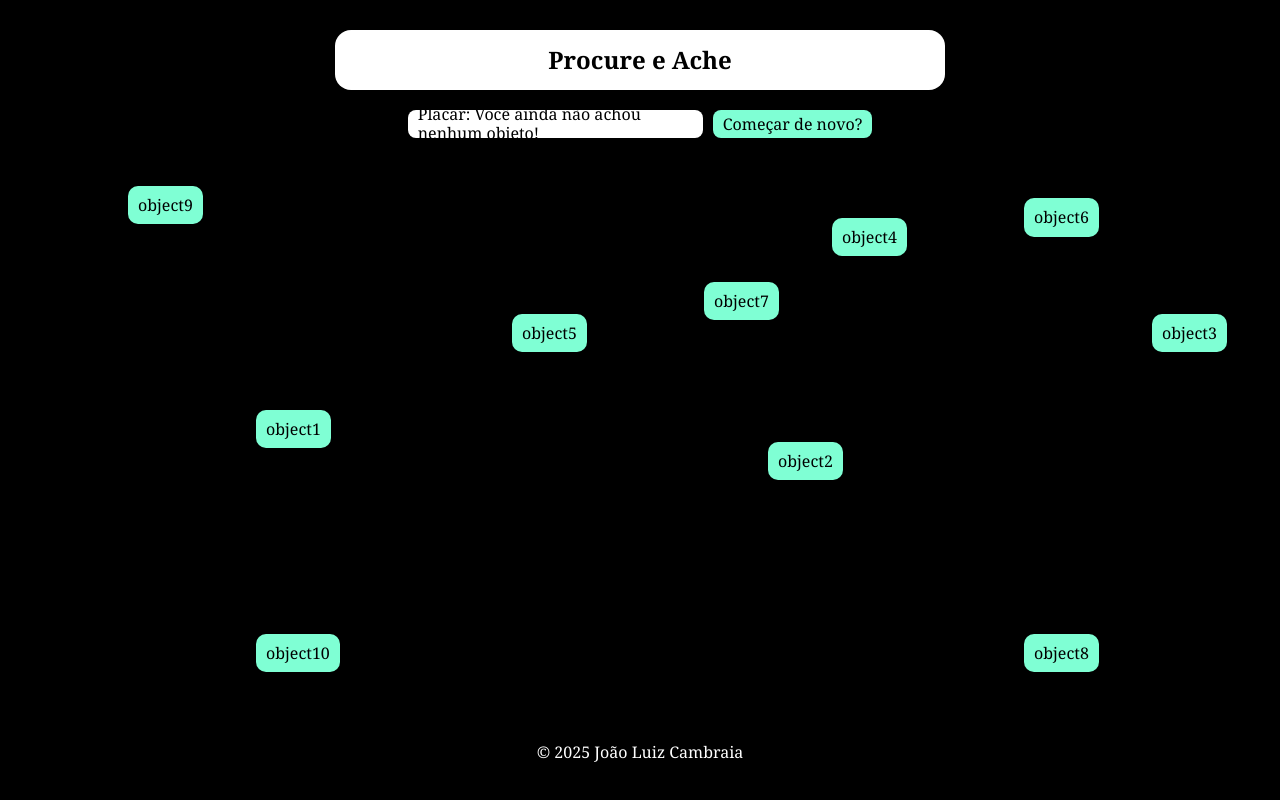
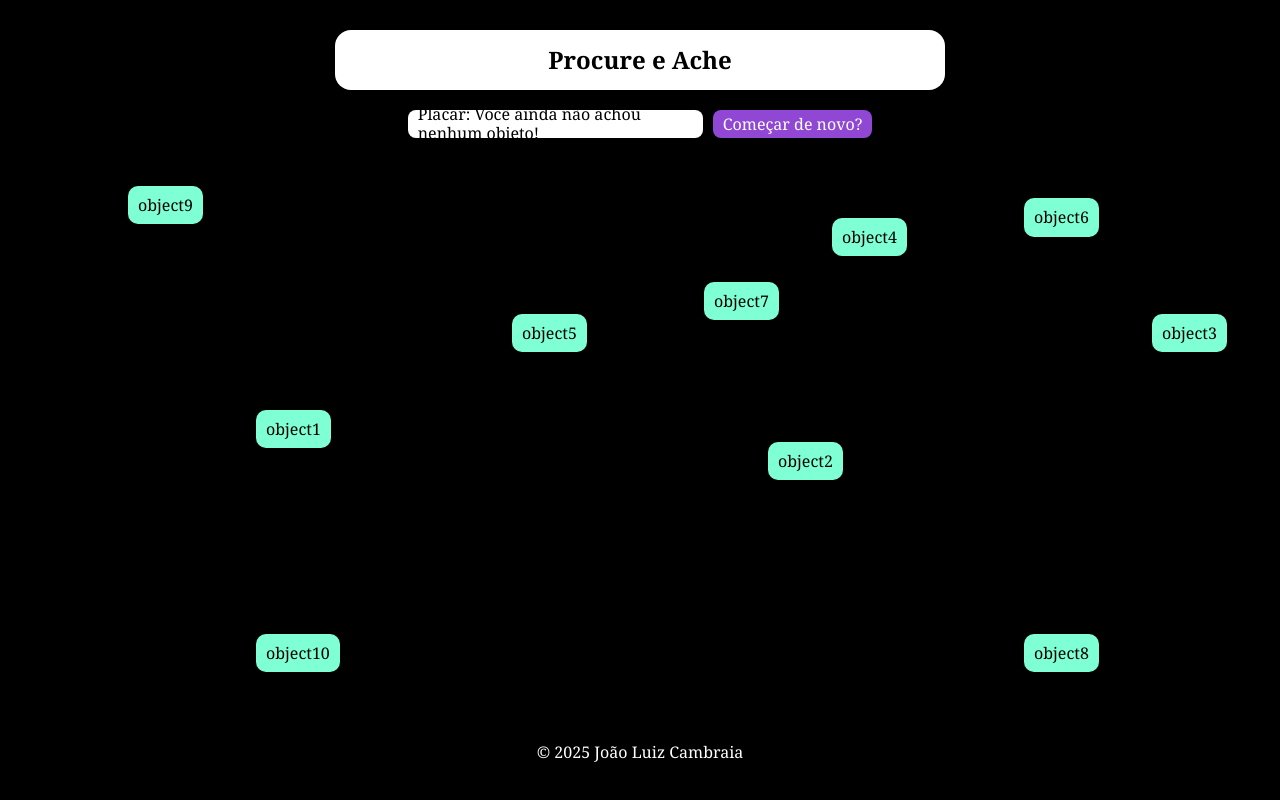
Before and after one commit to jlcambraia/search-and-find, a React (Vite) app: page / in a window 1280 px wide. Built offline with nearby package versions, Linux system fonts and the light colour scheme.

Commit message:
refactor: altera cores para separar visualmente as responsabilidades

```diff
--- a/src/components/Main/Main.css
+++ b/src/components/Main/Main.css
@@ -26,9 +26,9 @@
 }
 
 .main__restart-button {
-  background-color: aquamarine;
+	background-color: rgb(144, 72, 212);
 	border: none;
-  color: black;
+	color: #fff;
 	border-radius: 8px;
 	height: 5%;
 	display: flex;
@@ -40,7 +40,7 @@
 	cursor: pointer;
 }
 .main__restart-button:hover {
-  background-color: rgb(118, 232, 194);
+	background-color: rgb(117, 27, 201);
 }
 
 .main__list-container {
```
Lines whose indentation alone changed are shown as unchanged.
